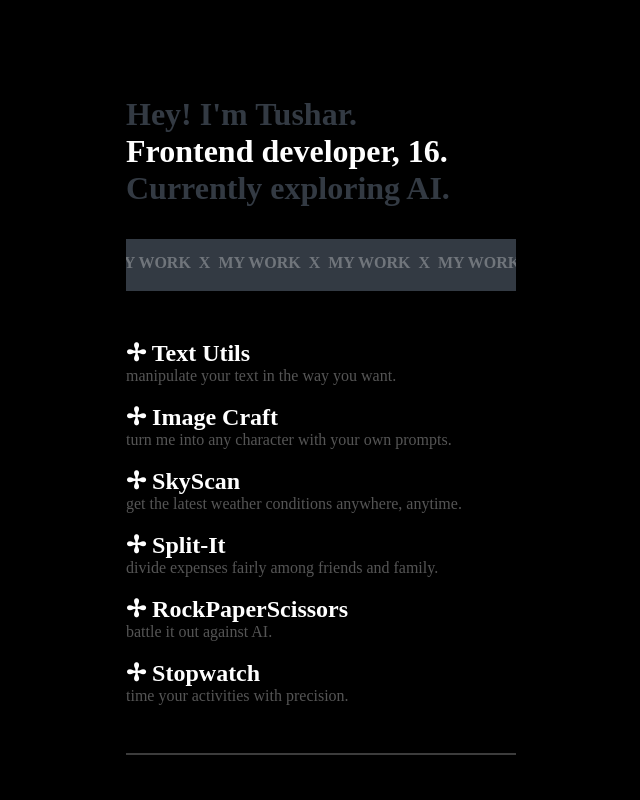
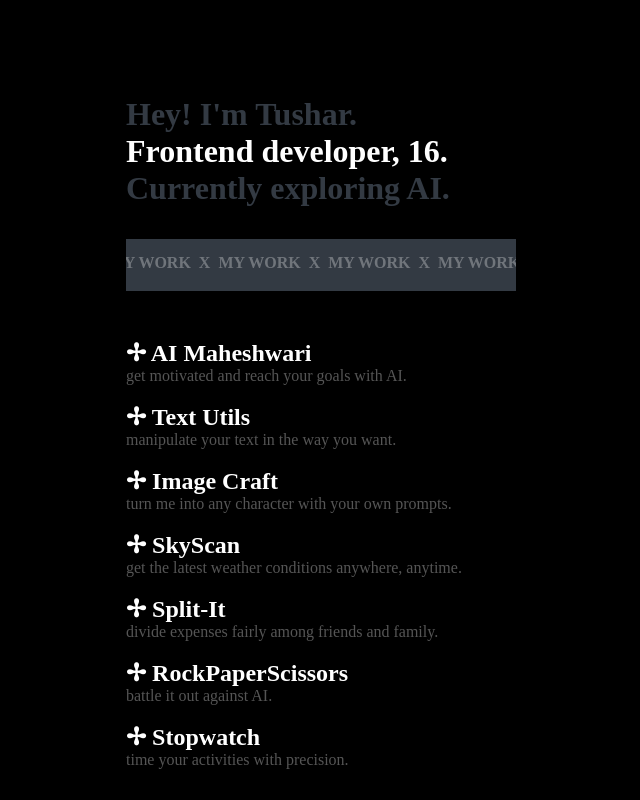
Before and after one commit to tusharverma06/Portfolio, a React (Create React App) app: page / in a window 1280 px wide. Shown: the top 800 px of the page, without its empty margins (319-959 px from the left). Built offline with nearby package versions, Linux system fonts and the light colour scheme.

Commit message:
Update App.js
added a new project

```diff
--- a/src/App.js
+++ b/src/App.js
@@ -22,6 +22,8 @@ function App() {
   <div className="build">
 {/*<a href='https://reading-mood-six.vercel.app/' target={'_blank'}>✢ readingmood</a>&nbsp;<br />
     your one stop shop for finding the perfect tunes to accompany your reading and set the mood!.<br /><br />*/}
+<a href='https://aimaheshwari.vercel.app/' target={'_blank'}>✢ AI Maheshwari</a>&nbsp;<br />
+    get motivated and reach your goals with AI.<br /><br />
  <a href='https://textutils-mu.vercel.app/' target={'_blank'}>✢ Text Utils</a>&nbsp;<br />
     manipulate your text in the way you want.<br /><br />
      <a href='https://ai-avatar-starter-fawn.vercel.app/' target={'_blank'}>✢ Image Craft</a>&nbsp;<br />
```
